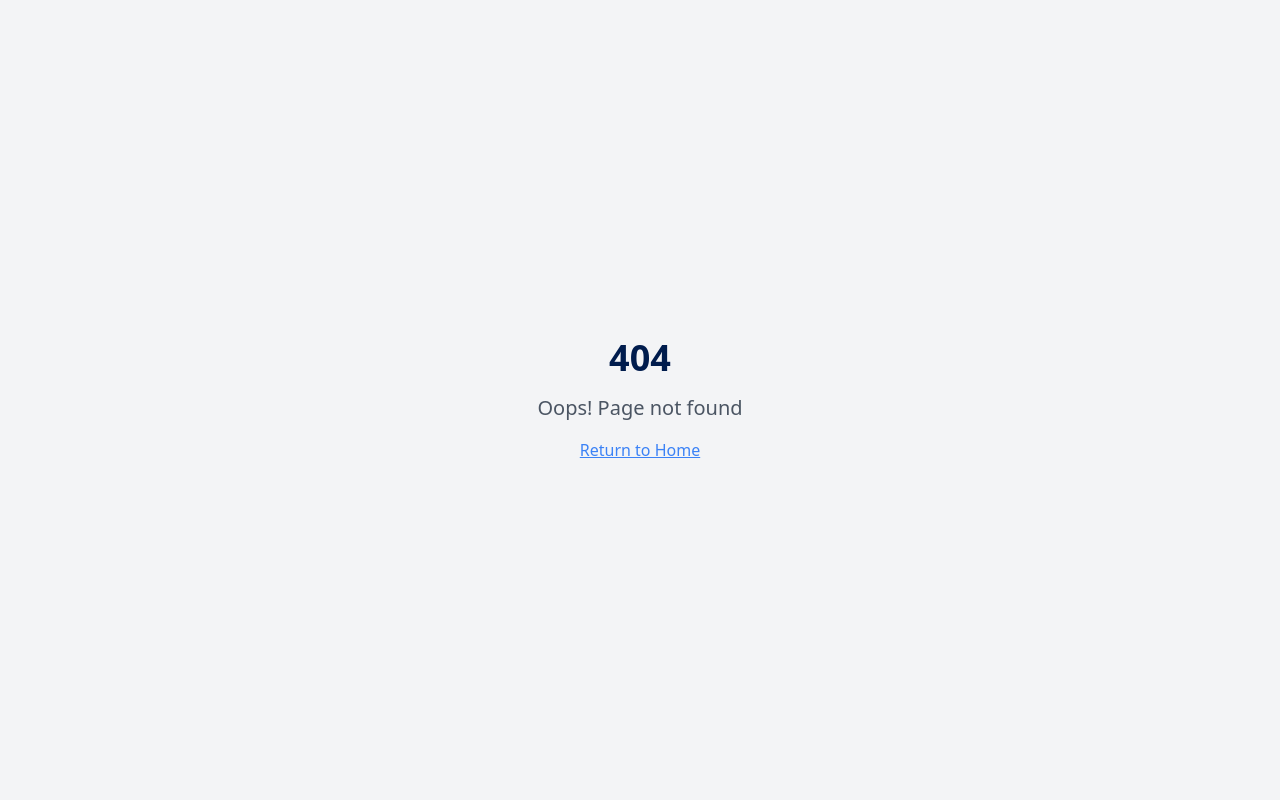
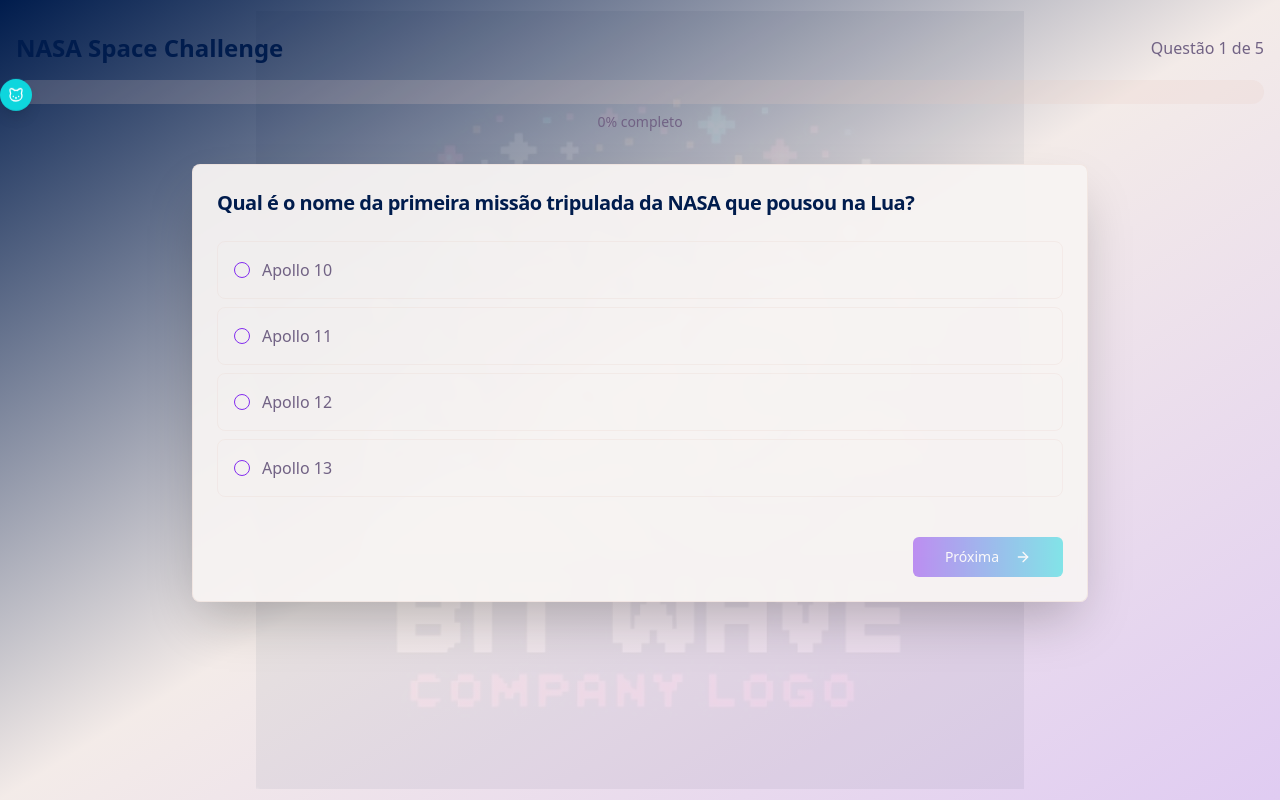
Before and after one commit to Pedro-2077/certify-quiz-master, a React (Vite) app: page /quiz in a window 1280 px wide. Before the commit this address had no page. Built offline with nearby package versions, Linux system fonts and the light colour scheme.

Commit message:
Add quiz screen
Add quiz screen with background image, progress bar, and cat animation.

```diff
--- a/src/App.tsx
+++ b/src/App.tsx
@@ -4,6 +4,7 @@ import { TooltipProvider } from "@/components/ui/tooltip";
 import { QueryClient, QueryClientProvider } from "@tanstack/react-query";
 import { BrowserRouter, Routes, Route } from "react-router-dom";
 import Index from "./pages/Index";
+import Quiz from "./pages/Quiz";
 import NotFound from "./pages/NotFound";
 
 const queryClient = new QueryClient();
@@ -16,6 +17,7 @@ const App = () => (
       <BrowserRouter>
         <Routes>
           <Route path="/" element={<Index />} />
+          <Route path="/quiz" element={<Quiz />} />
           {/* ADD ALL CUSTOM ROUTES ABOVE THE CATCH-ALL "*" ROUTE */}
           <Route path="*" element={<NotFound />} />
         </Routes>
--- a/src/pages/Index.tsx
+++ b/src/pages/Index.tsx
@@ -78,7 +78,7 @@ const Index = () => {
                 </Tabs>
               </DialogContent>
             </Dialog>
-            <Button className="bg-gradient-to-r from-space-secondary to-space-accent hover:opacity-90 text-white shadow-lg">
+            <Button className="bg-gradient-to-r from-space-secondary to-space-accent hover:opacity-90 text-white shadow-lg" onClick={() => window.location.href = '/quiz'}>
               Começar Quiz
             </Button>
           </div>
@@ -102,7 +102,7 @@ const Index = () => {
             Ganhe certificados oficiais e se torne um expert em ciências espaciais.
           </p>
           <div className="flex flex-col sm:flex-row gap-4 justify-center">
-            <Button size="lg" className="bg-gradient-to-r from-space-secondary to-space-accent hover:opacity-90 text-white px-8 py-6 text-lg shadow-lg">
+            <Button size="lg" className="bg-gradient-to-r from-space-secondary to-space-accent hover:opacity-90 text-white px-8 py-6 text-lg shadow-lg" onClick={() => window.location.href = '/quiz'}>
               <Rocket className="w-5 h-5 mr-2" />
               Iniciar Missão
             </Button>
--- /dev/null
+++ b/src/pages/Quiz.tsx
@@ -0,0 +1,193 @@
+import { Button } from "@/components/ui/button";
+import { Card, CardContent, CardHeader, CardTitle } from "@/components/ui/card";
+import { Progress } from "@/components/ui/progress";
+import { RadioGroup, RadioGroupItem } from "@/components/ui/radio-group";
+import { Label } from "@/components/ui/label";
+import { useState } from "react";
+import { ArrowRight, Cat } from "lucide-react";
+
+
+interface Question {
+  id: number;
+  question: string;
+  options: string[];
+  correctAnswer: number;
+}
+
+const mockQuestions: Question[] = [
+  {
+    id: 1,
+    question: "Qual é o nome da primeira missão tripulada da NASA que pousou na Lua?",
+    options: ["Apollo 10", "Apollo 11", "Apollo 12", "Apollo 13"],
+    correctAnswer: 1
+  },
+  {
+    id: 2,
+    question: "Quantos dias dura um ano em Marte?",
+    options: ["365 dias", "687 dias", "225 dias", "1,408 dias"],
+    correctAnswer: 1
+  },
+  {
+    id: 3,
+    question: "Qual é o nome do telescópio espacial mais famoso da NASA?",
+    options: ["Kepler", "Spitzer", "Hubble", "James Webb"],
+    correctAnswer: 2
+  },
+  {
+    id: 4,
+    question: "Qual planeta é conhecido como o 'Planeta Vermelho'?",
+    options: ["Vênus", "Júpiter", "Marte", "Saturno"],
+    correctAnswer: 2
+  },
+  {
+    id: 5,
+    question: "Em que ano foi fundada a NASA?",
+    options: ["1955", "1958", "1961", "1969"],
+    correctAnswer: 1
+  }
+];
+
+const Quiz = () => {
+  const [currentQuestion, setCurrentQuestion] = useState(0);
+  const [selectedAnswer, setSelectedAnswer] = useState<string>("");
+  const [answers, setAnswers] = useState<number[]>([]);
+  const [showResult, setShowResult] = useState(false);
+
+  const progress = ((currentQuestion + (selectedAnswer ? 1 : 0)) / mockQuestions.length) * 100;
+  const catPosition = (currentQuestion / mockQuestions.length) * 100;
+
+  const handleNext = () => {
+    if (selectedAnswer) {
+      const newAnswers = [...answers, parseInt(selectedAnswer)];
+      setAnswers(newAnswers);
+
+      if (currentQuestion < mockQuestions.length - 1) {
+        setCurrentQuestion(currentQuestion + 1);
+        setSelectedAnswer("");
+      } else {
+        setShowResult(true);
+      }
+    }
+  };
+
+  const correctAnswers = answers.filter((answer, index) => answer === mockQuestions[index].correctAnswer).length;
+  const percentage = (correctAnswers / mockQuestions.length) * 100;
+
+  if (showResult) {
+    return (
+      <div className="min-h-screen bg-gradient-to-br from-space-primary via-space-warm/20 to-space-secondary/20 flex items-center justify-center p-4">
+        <Card className="w-full max-w-2xl border-space-warm/30 shadow-2xl">
+          <CardHeader className="text-center">
+            <CardTitle className="text-3xl text-space-primary mb-4">
+              🏆 Resultado do NASA Space Challenge
+            </CardTitle>
+          </CardHeader>
+          <CardContent className="text-center space-y-6">
+            <div className="text-6xl font-bold bg-gradient-to-r from-space-secondary to-space-accent bg-clip-text text-transparent">
+              {percentage.toFixed(0)}%
+            </div>
+            <p className="text-lg text-space-neutral">
+              Você acertou {correctAnswers} de {mockQuestions.length} questões
+            </p>
+            {percentage >= 70 ? (
+              <div className="space-y-4">
+                <p className="text-lg text-space-secondary font-semibold">
+                  🎉 Parabéns! Você está qualificado para receber o certificado NASA Space Challenge!
+                </p>
+                <Button className="bg-gradient-to-r from-space-secondary to-space-accent hover:opacity-90 text-white">
+                  Baixar Certificado
+                </Button>
+              </div>
+            ) : (
+              <p className="text-lg text-space-neutral">
+                Continue estudando e tente novamente para conquistar seu certificado!
+              </p>
+            )}
+            <Button variant="outline" className="border-space-secondary text-space-secondary hover:bg-space-secondary hover:text-white">
+              Voltar ao Início
+            </Button>
+          </CardContent>
+        </Card>
+      </div>
+    );
+  }
+
+  return (
+    <div className="min-h-screen bg-gradient-to-br from-space-primary via-space-warm/20 to-space-secondary/20 relative overflow-hidden">
+      {/* Background Logo */}
+      <div
+        className="absolute inset-0 opacity-5 bg-center bg-no-repeat bg-contain"
+        style={{
+          backgroundImage: `url(/lovable-uploads/334005dd-80e7-4825-bc33-bbadac816dfa.png)`,
+          backgroundSize: '60%',
+          backgroundPosition: 'center'
+        }}
+      />
+
+      <div className="relative z-10 container mx-auto px-4 py-8">
+        {/* Header with Progress */}
+        <div className="mb-8">
+          <div className="flex items-center justify-between mb-4">
+            <h1 className="text-2xl font-bold text-space-primary">NASA Space Challenge</h1>
+            <div className="text-space-neutral">
+              Questão {currentQuestion + 1} de {mockQuestions.length}
+            </div>
+          </div>
+
+          {/* Progress Bar with Cat Animation */}
+          <div className="relative">
+            <Progress value={progress} className="h-6 bg-space-warm/20" />
+            <div
+              className="absolute top-0 transition-all duration-500 ease-out transform -translate-x-1/2"
+              style={{ left: `${catPosition}%` }}
+            >
+              <div className="bg-space-accent text-white p-2 rounded-full shadow-lg animate-bounce">
+                <Cat className="w-4 h-4" />
+              </div>
+            </div>
+          </div>
+          <div className="text-center text-sm text-space-neutral mt-2">
+            {Math.round(progress)}% completo
+          </div>
+        </div>
+
+        {/* Question Card */}
+        <Card className="w-full max-w-4xl mx-auto border-space-warm/30 shadow-2xl backdrop-blur-sm bg-background/95">
+          <CardHeader>
+            <CardTitle className="text-xl text-space-primary">
+              {mockQuestions[currentQuestion].question}
+            </CardTitle>
+          </CardHeader>
+          <CardContent className="space-y-6">
+            <RadioGroup value={selectedAnswer} onValueChange={setSelectedAnswer}>
+              {mockQuestions[currentQuestion].options.map((option, index) => (
+                <div key={index} className="flex items-center space-x-3 p-4 rounded-lg border border-space-warm/20 hover:border-space-secondary/50 hover:bg-space-warm/5 transition-all duration-200">
+                  <RadioGroupItem value={index.toString()} id={`option-${index}`} />
+                  <Label
+                    htmlFor={`option-${index}`}
+                    className="text-space-neutral cursor-pointer flex-1 text-base"
+                  >
+                    {option}
+                  </Label>
+                </div>
+              ))}
+            </RadioGroup>
+
+            <div className="flex justify-end pt-4">
+              <Button
+                onClick={handleNext}
+                disabled={!selectedAnswer}
+                className="bg-gradient-to-r from-space-secondary to-space-accent hover:opacity-90 text-white px-8"
+              >
+                {currentQuestion === mockQuestions.length - 1 ? "Finalizar" : "Próxima"}
+                <ArrowRight className="w-4 h-4 ml-2" />
+              </Button>
+            </div>
+          </CardContent>
+        </Card>
+      </div>
+    </div>
+  );
+};
+
+export default Quiz;
```
